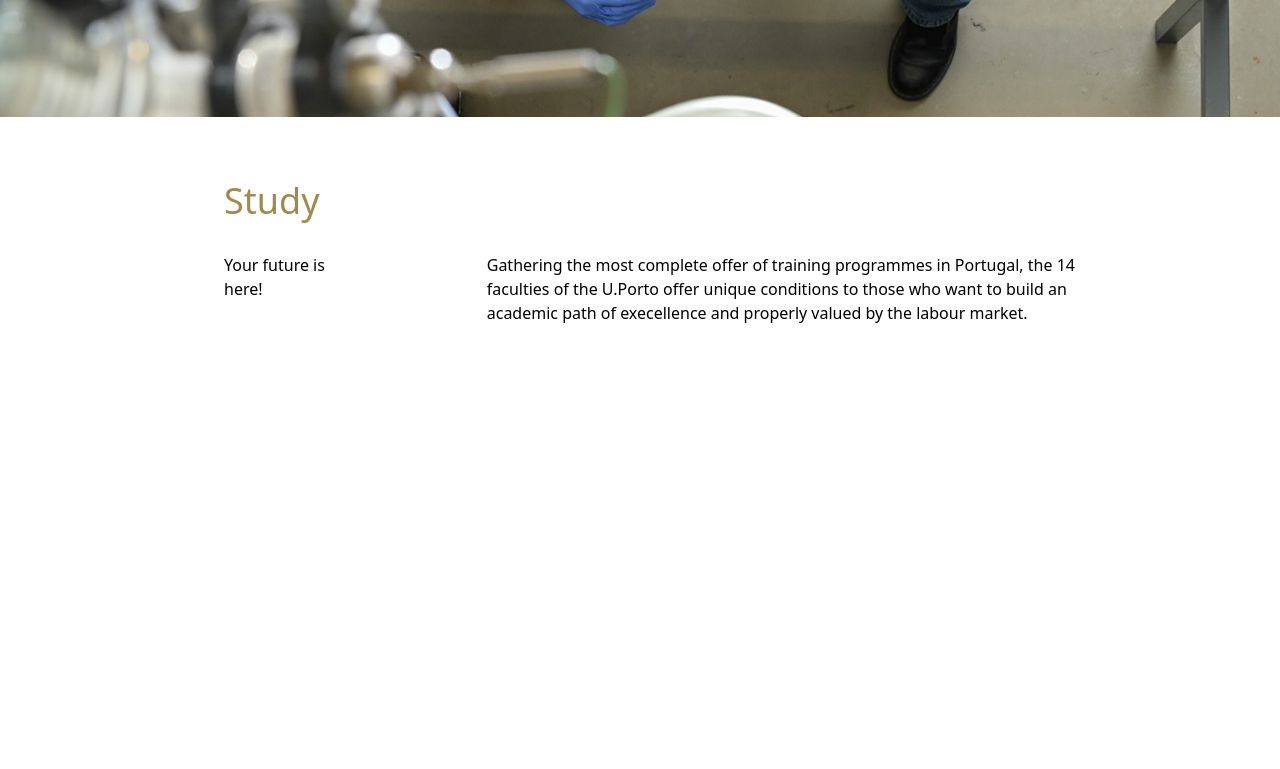
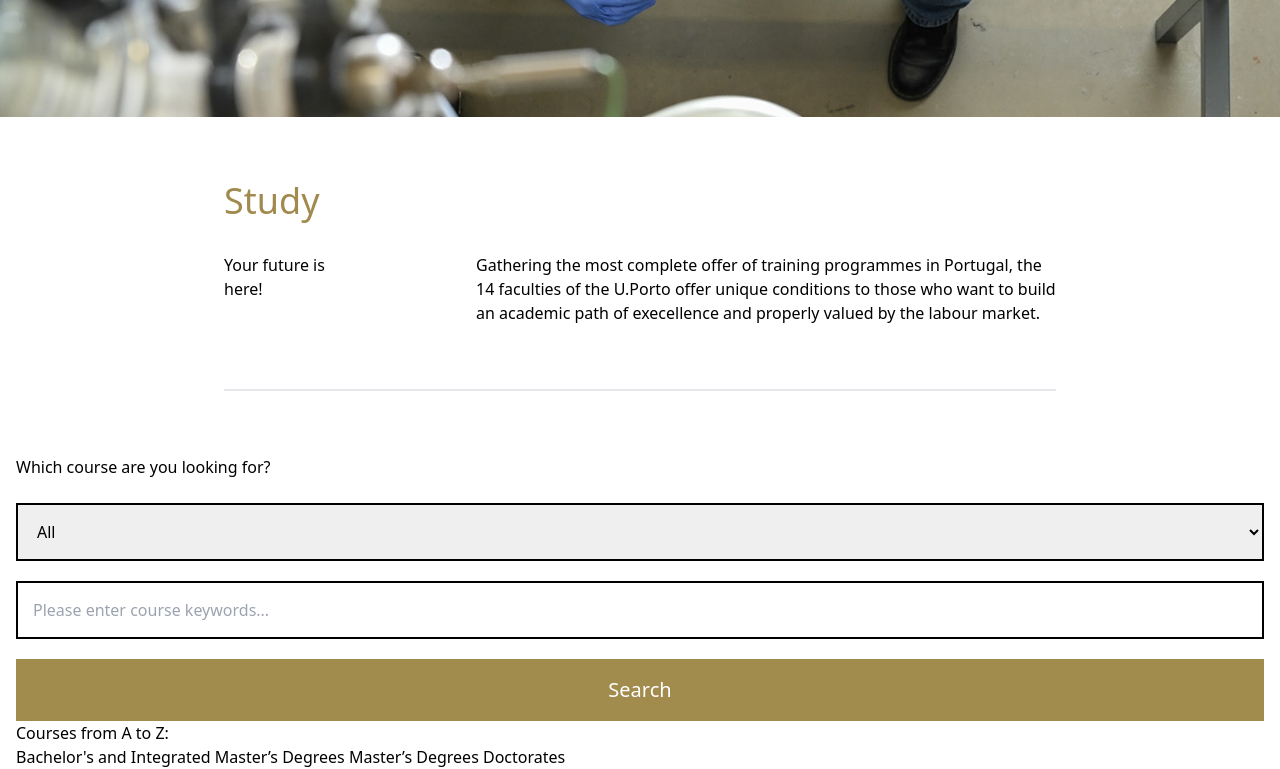
Before and after one commit to JamesJokDutAkuei/tailwindWebClone, a website: page src/index.html in a window 1280 px wide. Shown: the part 583-1352 px from the top of the page. Before the commit the page ends 972 px from the top, so only its background shows below. Drawn offline with Linux system fonts and the light colour scheme.

Commit message:
work on form

```diff
--- a/src/index.html
+++ b/src/index.html
@@ -20,12 +20,37 @@
             </div>
         </div>
     </div>
-    <div class="lg:ml-56 ml-4 sm:ml-4 max-w-full">
+
+    <div class="lg:ml-56 lg:mr-56 ml-4 mr-4 sm:mr-4 sm:ml-4 max-w-full">
         <h1 class="text-[#A18A4D] font-light text-4xl mt-16 mb-8">Study</h1>
-        <div class="lg:flex lg:max-w-[900px] gap-36">
+        <div class="lg:flex lg:max-w-[900px] gap-36 border-b-2">
             <h3 class="mb-8 w-80">Your future is here!</h3>
             <p class="mb-16">Gathering the most complete offer of training programmes in Portugal, the 14 faculties of the U.Porto offer unique conditions to those who want to build an academic path of execellence and properly valued by the labour market.</p>
-        </div class=>
+        </div>
     </div>
+
+    <section class="mt-16 mr-4 ml-4 gap-5">
+        <div>
+            <h3  class="pb-6">Which course are you looking for?</h3>
+            <form action="">
+                <select name="All" class="border-black border-2 w-full p-[15px] flex flex-col">
+                    <option value="All">All</option>
+                    <option value="">Bachelor's and Integrated Master's Degrees</option>
+                    <option value="">Master's Degrees</option>
+                    <option value="">Doctorates</option>
+                </select>
+                <div class="flex flex-col gap-5">
+                    <input type="text" placeholder="Please enter course keywords..." class="border-black border-2  p-[15px] mt-5">
+                    <button class="border-bg-[#A18B4D] border-[#A18B4D] border-2  text-white text-xl p-[15px] bg-[#A18B4D] hover:text-[#A18B4D] hover:bg-white">Search</button>
+                </div>
+            </form>
+        </div>
+            <div>
+                <h2>Courses from A to Z:</h2>
+                <a href="">Bachelor's and Integrated Master’s Degrees</a>
+                <a href="">Master’s Degrees</a>
+                <a href="">Doctorates</a>
+            </div>
+    </section>
 </body>
 </html>
```
Also changed, not shown: src/output.css.
